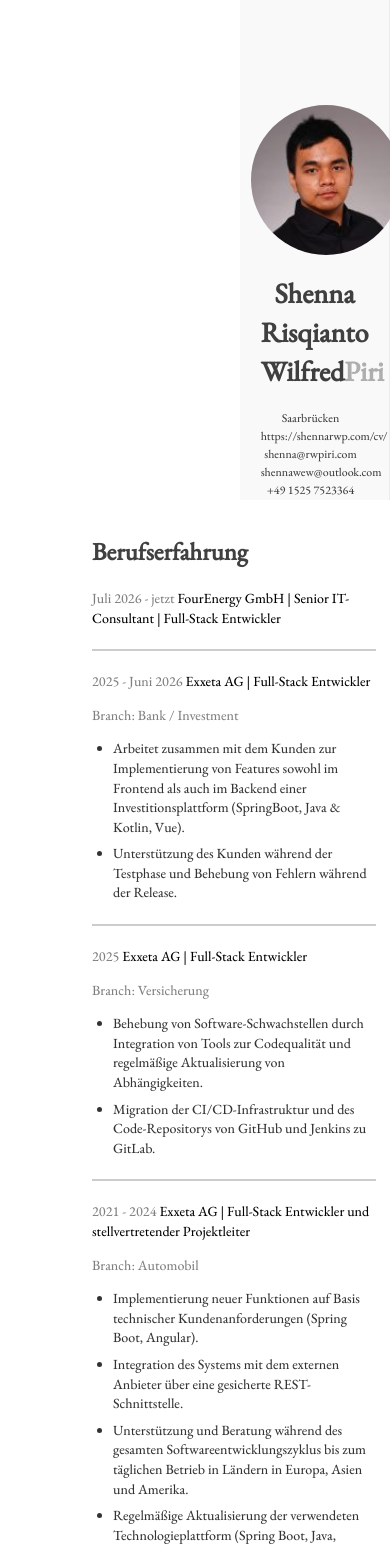
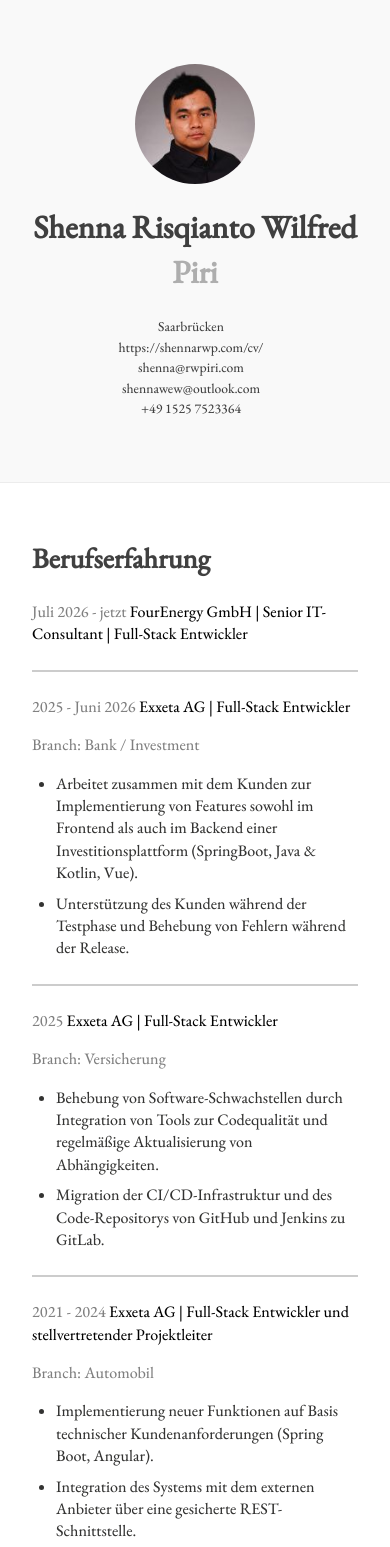
Before and after one commit to shennarwp/resume2, a Svelte app: page / in a window 390 px wide. Shown: the top 1547 px of the page. Built offline with nearby package versions, Linux system fonts and the light colour scheme.

Commit message:
add mobile responsive css

```diff
--- a/docker-compose.yml
+++ b/docker-compose.yml
@@ -5,7 +5,7 @@ services:
     container_name: resume
     restart: always
     expose:
-      - 8080
+      - 80
     networks:
       - nginx
 
--- a/src/app.css
+++ b/src/app.css
@@ -73,13 +73,13 @@ button:focus-visible {
 /* Responsive Design */
 @media screen and (width <= 75em) {
   body {
-    font-size: 16px;
+    font-size: 18px;
   }
 }
 
 @media screen and (width <= 60em) {
   body {
-    font-size: 14px;
+    font-size: 16px;
   }
 }
 
@@ -89,7 +89,7 @@ button:focus-visible {
     float: none;
     position: relative !important;
     width: 100%;
-    min-height: 500px;
+    min-height: 250px;
   }
 }
 
--- a/src/components/LeftSidebar.svelte
+++ b/src/components/LeftSidebar.svelte
@@ -6,7 +6,7 @@
   <div class="name-hero">
     <div class="me-img" style="background-image: url({shennaImg})"></div>
     <div class="name-text">
-      <h1>Shenna Risqianto Wilfred<em> Piri</em></h1>
+      <h1>Shenna Risqianto Wilfred <em>Piri</em></h1>
       <p>Saarbrücken</p>
       <p>https://shennarwp.com/cv/</p>
       <p>shenna@rwpiri.com</p>
@@ -72,4 +72,41 @@
     margin: 0 auto;
     width: 85%;
   }
+
+  /* Mobile: move sidebar to top and make it full-width */
+  @media (max-width: 768px) {
+    .left {
+      position: relative;
+      width: 100%;
+      float: none;
+      border-right: none;
+      border-bottom: 1px solid rgba(0,0,0,0.05);
+      min-width: auto;
+      margin-left: 0;
+    }
+
+    .name-hero {
+      position: relative;
+      inset: auto;
+      height: auto;
+      width: 100%;
+      margin: 0;
+      padding: 4rem 2rem;
+    }
+
+    .me-img {
+      height: 120px;
+      width: 120px;
+    }
+
+    .name-hero .name-text {
+      width: 100%;
+    }
+
+    /* ensure main content stacks below */
+    :global(.right) {
+      float: none;
+      width: 100%;
+    }
+  }
 </style>
--- a/src/components/MainContent.svelte
+++ b/src/components/MainContent.svelte
@@ -23,7 +23,7 @@
   .inner {
     margin: 0 auto;
     max-width: 1075px;
-    padding: 1em;
+    padding: 4em;
   }
 
   :global(.inner h1) {
@@ -42,4 +42,16 @@
   :global(.inner section) {
     margin: 0px auto;
   }
+
+  /* Mobile: stack main content under the sidebar */
+  @media (max-width: 768px) {
+    .right {
+      float: none;
+      width: 100%;
+    }
+
+    .inner {
+      padding: 2em;
+    }
+  }
 </style>
```
